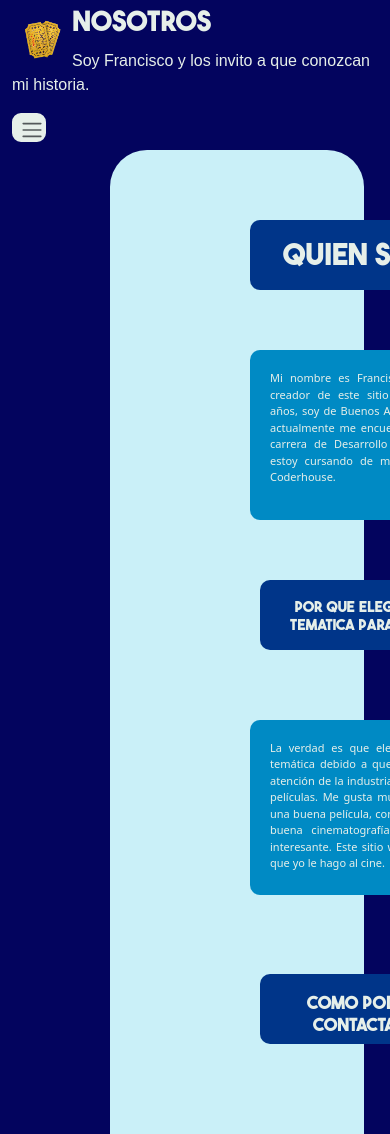
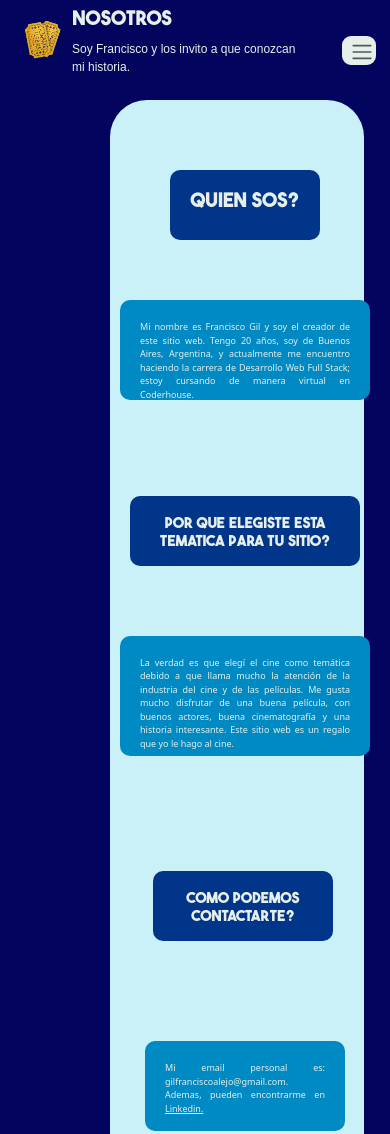
Before and after one commit to FranciscoAlejoGil/PF-Gil, a website: page nosotros.html in a window 390 px wide. Shown: the top 1134 px of the page. Drawn offline with Linux system fonts and the light colour scheme.

Commit message:
Agregando queries

```diff
--- a/nosotros.html
+++ b/nosotros.html
@@ -16,10 +16,10 @@
                         <a href="./index.html">
                             <img src="./img/logo.png" alt="logo" class="ticket" title="Ticket">
                         </a>
-                        <h1>
+                        <h1 class="nosotros">
                             Nosotros
                         </h1>
-                        <p>
+                        <p class="textnos">
                             Soy Francisco y los invito a que conozcan mi historia.
                         </p>
                         </section>
--- a/scss/partials/_queries.scss
+++ b/scss/partials/_queries.scss
@@ -154,6 +154,54 @@
         height: 40px !important;
         margin-right: 5px !important;
     }
+    .nosotros{
+        font-size: 20px;
+    }
+    .textnos{
+        font-size: 12px;
+    }
+    .textonosotros1{
+        width: 150px !important;
+        height: 70px !important;
+        font-size: 20px !important;
+        position: relative;
+        left: -40px !important;
+    }
+    .textonosotrosR1{
+        font-size: 9px !important;
+        width: 250px !important;
+        height: 100px !important;
+        position: relative;
+        left: -690px !important;
+    }
+    .textonosotros2{
+        width: 230px !important;
+        height: 70px !important;
+        font-size: 15px !important;
+        position: relative;
+        left: 20px !important;
+    }
+    .textonosotrosR2{
+        font-size: 9px !important;
+        width: 250px !important;
+        height: 120px !important;
+        position: relative;
+        left: -690px !important;
+    }
+    .textonosotros3{
+        width: 180px !important;
+        height: 70px !important;
+        font-size: 15px !important;
+        position: relative;
+        left: 43px !important;
+    }
+    .textonosotrosR3{
+        font-size: 9px !important;
+        width: 200px !important;
+        height: 90px !important;
+        position: relative;
+        left: -665px !important;
+    }
 }
 @media(max-width: 320px){
     .d-blockw-100_perso{
```
Also changed, not shown: css/style.css, 1 other file.
